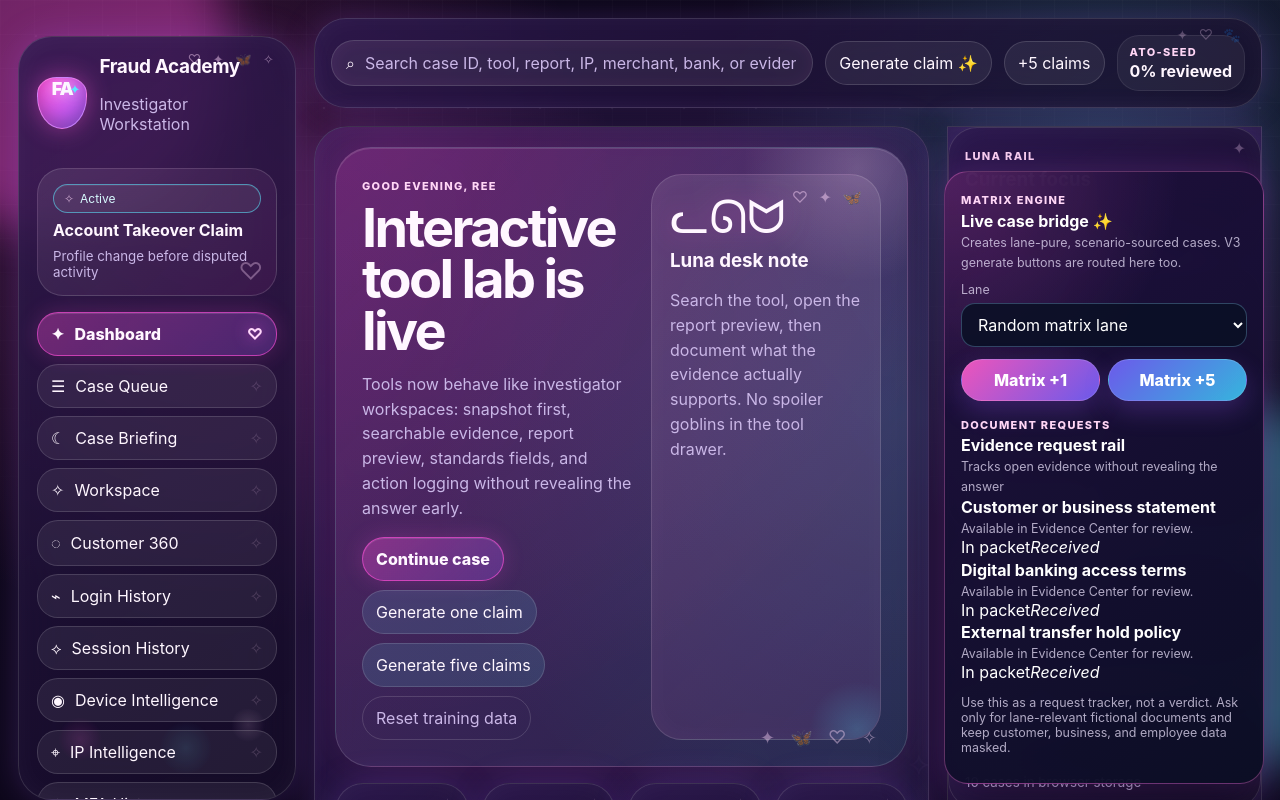
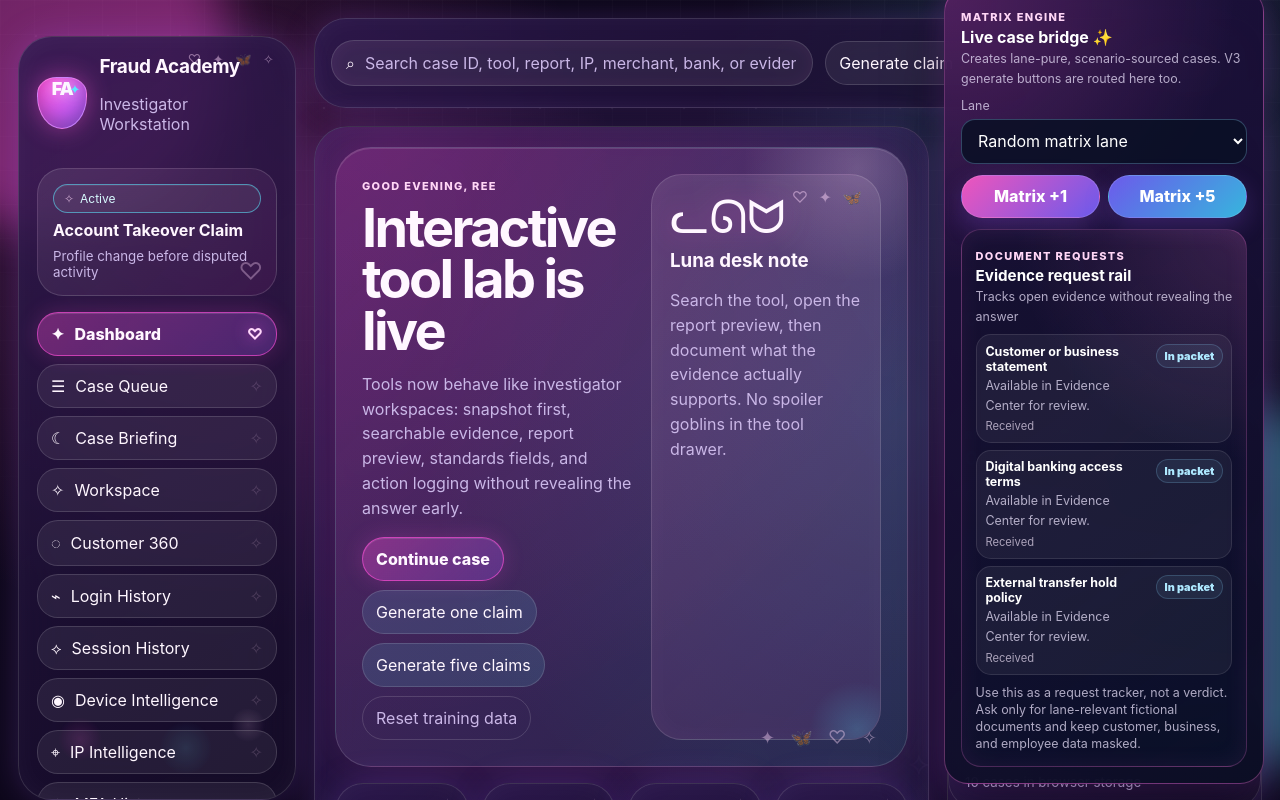
Before and after one commit to iamre2024-debug/legendary-broccoli, a React (Vite) app: page / in a window 1280 px wide. Shown: the top 800 px of the page. Built offline with nearby package versions, Linux system fonts and the light colour scheme.

Commit message:
Style document request dock

```diff
--- a/src/matrixBridge.css
+++ b/src/matrixBridge.css
@@ -234,6 +234,65 @@
   box-shadow: 0 0 0 1px rgba(255, 120, 220, 0.16), 0 0 30px rgba(255, 120, 220, 0.2) !important;
 }
 
+.faDocumentRequestDock {
+  display: grid;
+  gap: 0.55rem;
+  padding: 0.85rem;
+  border: 1px solid rgba(255, 120, 220, 0.24);
+  border-radius: 20px;
+  background:
+    radial-gradient(circle at top right, rgba(255, 120, 220, 0.16), transparent 38%),
+    linear-gradient(145deg, rgba(21, 17, 48, 0.72), rgba(9, 18, 43, 0.6));
+  box-shadow: inset 0 0 24px rgba(255, 120, 220, 0.07);
+}
+
+.faDocumentRequestHeader strong {
+  font-size: 0.95rem;
+}
+
+.faDocumentRequestRows {
+  display: grid;
+  gap: 0.42rem;
+}
+
+.faDocumentRequestRow {
+  display: grid;
+  grid-template-columns: 1fr auto;
+  gap: 0.35rem 0.5rem;
+  padding: 0.55rem;
+  border: 1px solid rgba(255, 255, 255, 0.1);
+  border-radius: 15px;
+  background: rgba(255, 255, 255, 0.055);
+}
+
+.faDocumentRequestRow strong {
+  margin: 0;
+  font-size: 0.78rem;
+}
+
+.faDocumentRequestRow span {
+  align-self: start;
+  padding: 0.25rem 0.45rem;
+  border: 1px solid rgba(141, 212, 255, 0.2);
+  border-radius: 999px;
+  color: #aee9ff;
+  background: rgba(141, 212, 255, 0.08);
+  font-size: 0.68rem;
+  font-weight: 900;
+}
+
+.faDocumentRequestRow em {
+  grid-column: 1 / -1;
+  color: rgba(247, 233, 255, 0.66);
+  font-size: 0.7rem;
+  font-style: normal;
+}
+
+.faDocumentRequestDock p {
+  margin: 0;
+  line-height: 1.38;
+}
+
 @media (max-width: 760px) {
   .faMatrixBridgeDock {
     right: 0.75rem;
```
